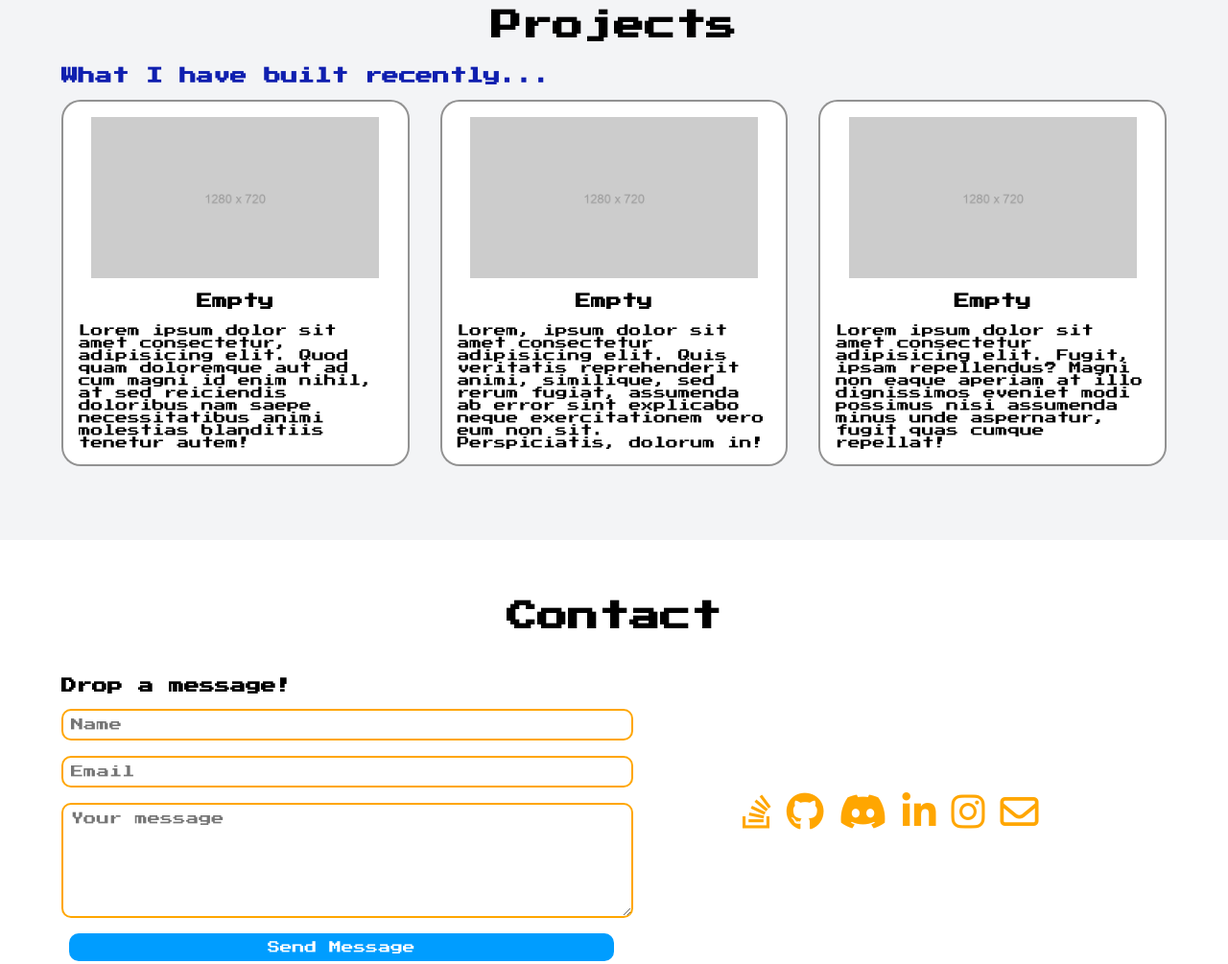
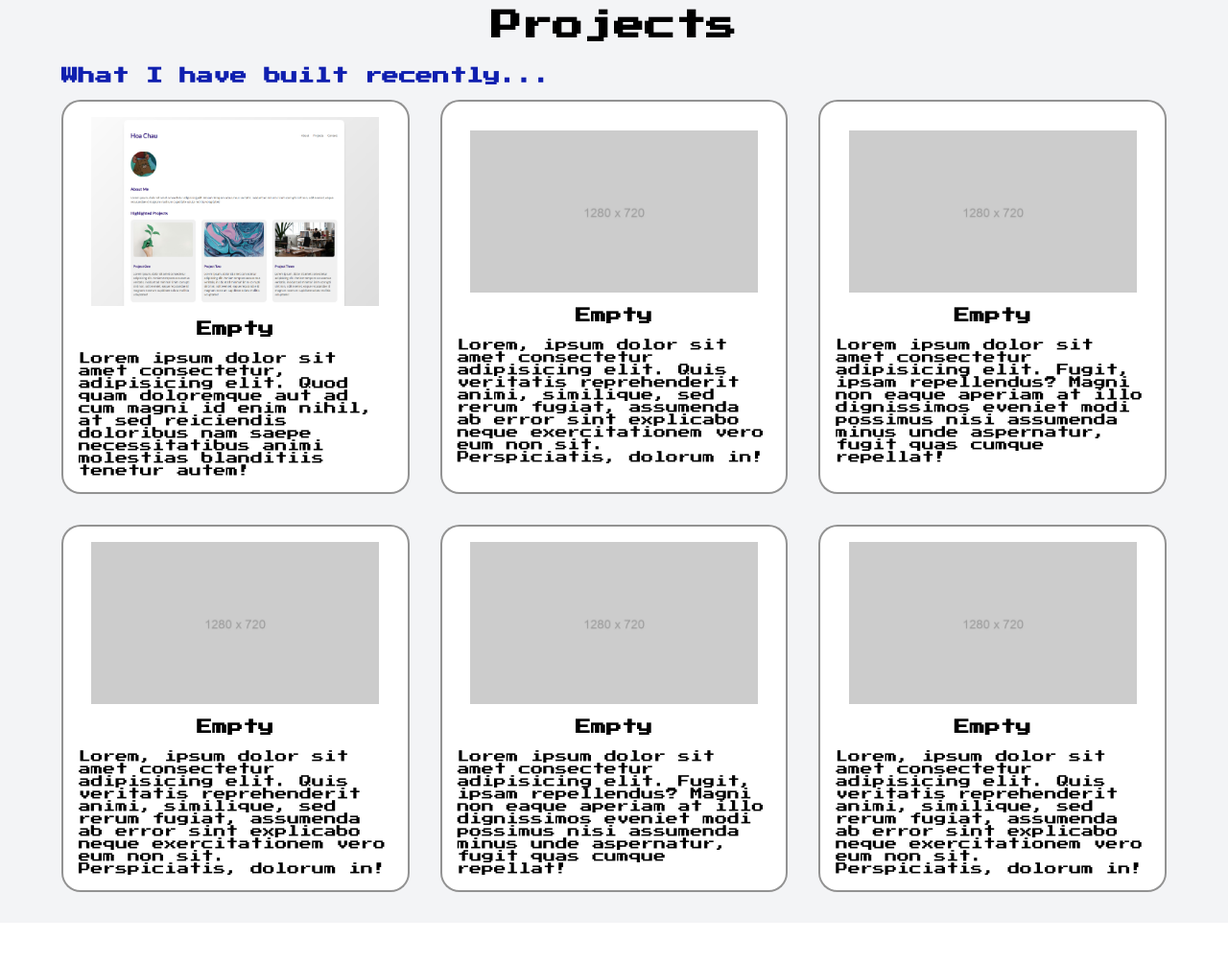
Before and after one commit to hoaC0/hoa-chau-portfolio, a plain HTML site: page index.html in a window 1280 px wide. Shown: the part 2440-3445 px from the top of the page at 96% size. Drawn offline with Linux system fonts and the light colour scheme.

Commit message:
folder updated
instead of 3 project containers, theres 6 to showcase my project

```diff
--- a/index.html
+++ b/index.html
@@ -147,9 +147,12 @@
       <div class="project-container">
       <h2 class="project-latest">What I have built recently...</h2>
         <div class="project-grid">
-          <div class="project-wrapper"><img src="placeholder.webp" alt="" class="project-img"><div class="project-txt">Empty</div><div class="project-description">Lorem ipsum dolor sit amet consectetur, adipisicing elit. Quod quam doloremque aut ad cum magni id enim nihil, at sed reiciendis doloribus nam saepe necessitatibus animi molestias blanditiis tenetur autem!</div></div>
+          <div class="project-wrapper"><img src="practice-portfolio.png" alt="" class="project-img"><div class="project-txt">Empty</div><div class="project-description">Lorem ipsum dolor sit amet consectetur, adipisicing elit. Quod quam doloremque aut ad cum magni id enim nihil, at sed reiciendis doloribus nam saepe necessitatibus animi molestias blanditiis tenetur autem!</div></div>
           <div class="project-wrapper"><img src="placeholder.webp" alt="" class="project-img"><div class="project-txt">Empty</div><div class="project-description">Lorem, ipsum dolor sit amet consectetur adipisicing elit. Quis veritatis reprehenderit animi, similique, sed rerum fugiat, assumenda ab error sint explicabo neque exercitationem vero eum non sit. Perspiciatis, dolorum in!</div></div>
           <div class="project-wrapper"><img src="placeholder.webp" alt="" class="project-img"><div class="project-txt">Empty</div><div class="project-description">Lorem ipsum dolor sit amet consectetur adipisicing elit. Fugit, ipsam repellendus? Magni non eaque aperiam at illo dignissimos eveniet modi possimus nisi assumenda minus unde aspernatur, fugit quas cumque repellat!</div></div>
+          <div class="project-wrapper"><img src="placeholder.webp" alt="" class="project-img"><div class="project-txt">Empty</div><div class="project-description">Lorem, ipsum dolor sit amet consectetur adipisicing elit. Quis veritatis reprehenderit animi, similique, sed rerum fugiat, assumenda ab error sint explicabo neque exercitationem vero eum non sit. Perspiciatis, dolorum in!</div></div>
+          <div class="project-wrapper"><img src="placeholder.webp" alt="" class="project-img"><div class="project-txt">Empty</div><div class="project-description">Lorem ipsum dolor sit amet consectetur adipisicing elit. Fugit, ipsam repellendus? Magni non eaque aperiam at illo dignissimos eveniet modi possimus nisi assumenda minus unde aspernatur, fugit quas cumque repellat!</div></div>
+          <div class="project-wrapper"><img src="placeholder.webp" alt="" class="project-img"><div class="project-txt">Empty</div><div class="project-description">Lorem, ipsum dolor sit amet consectetur adipisicing elit. Quis veritatis reprehenderit animi, similique, sed rerum fugiat, assumenda ab error sint explicabo neque exercitationem vero eum non sit. Perspiciatis, dolorum in!</div></div>
         </div>
       </div>
     </section>
```
Also changed, not shown: practice-portfolio.png (added).
